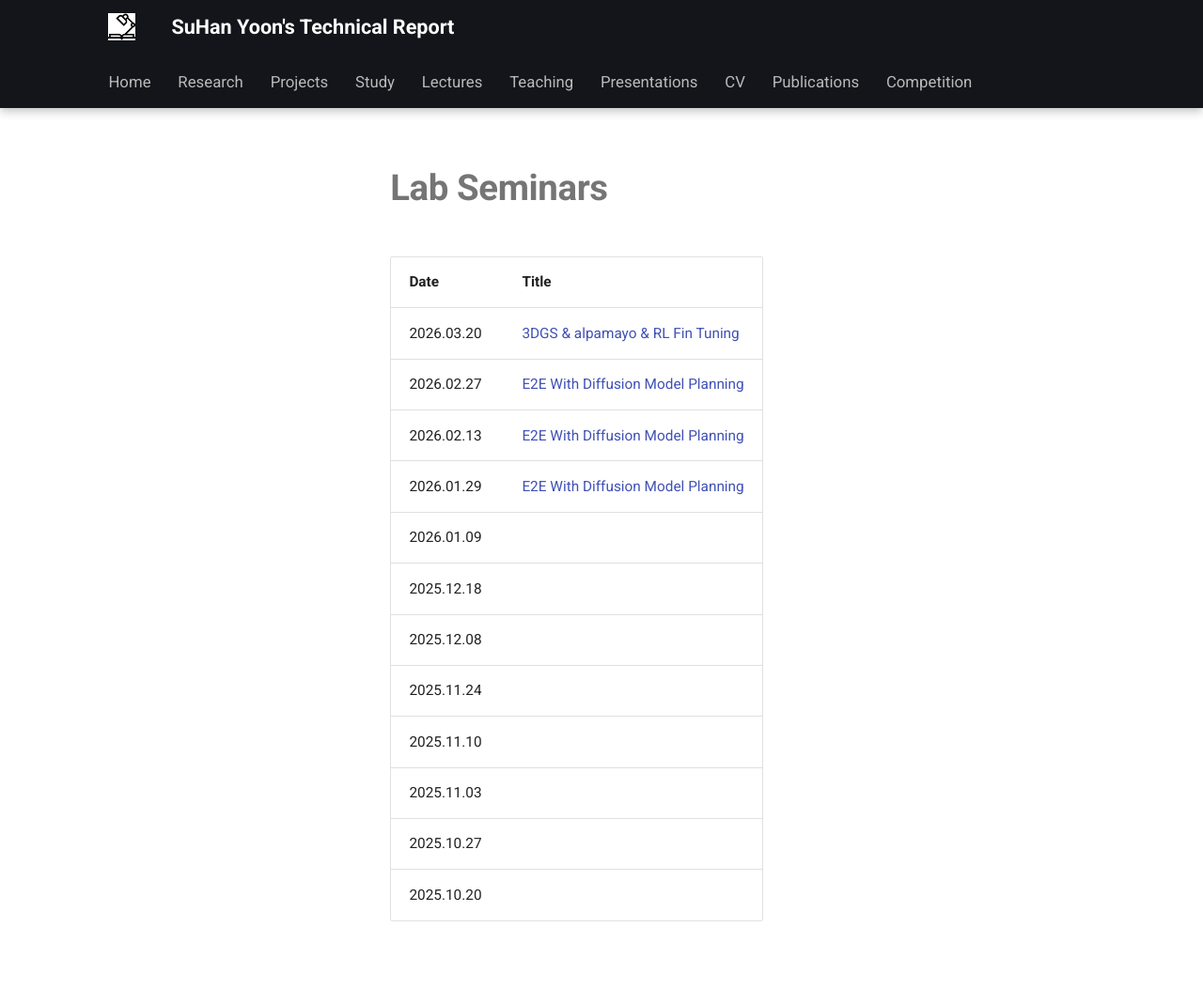
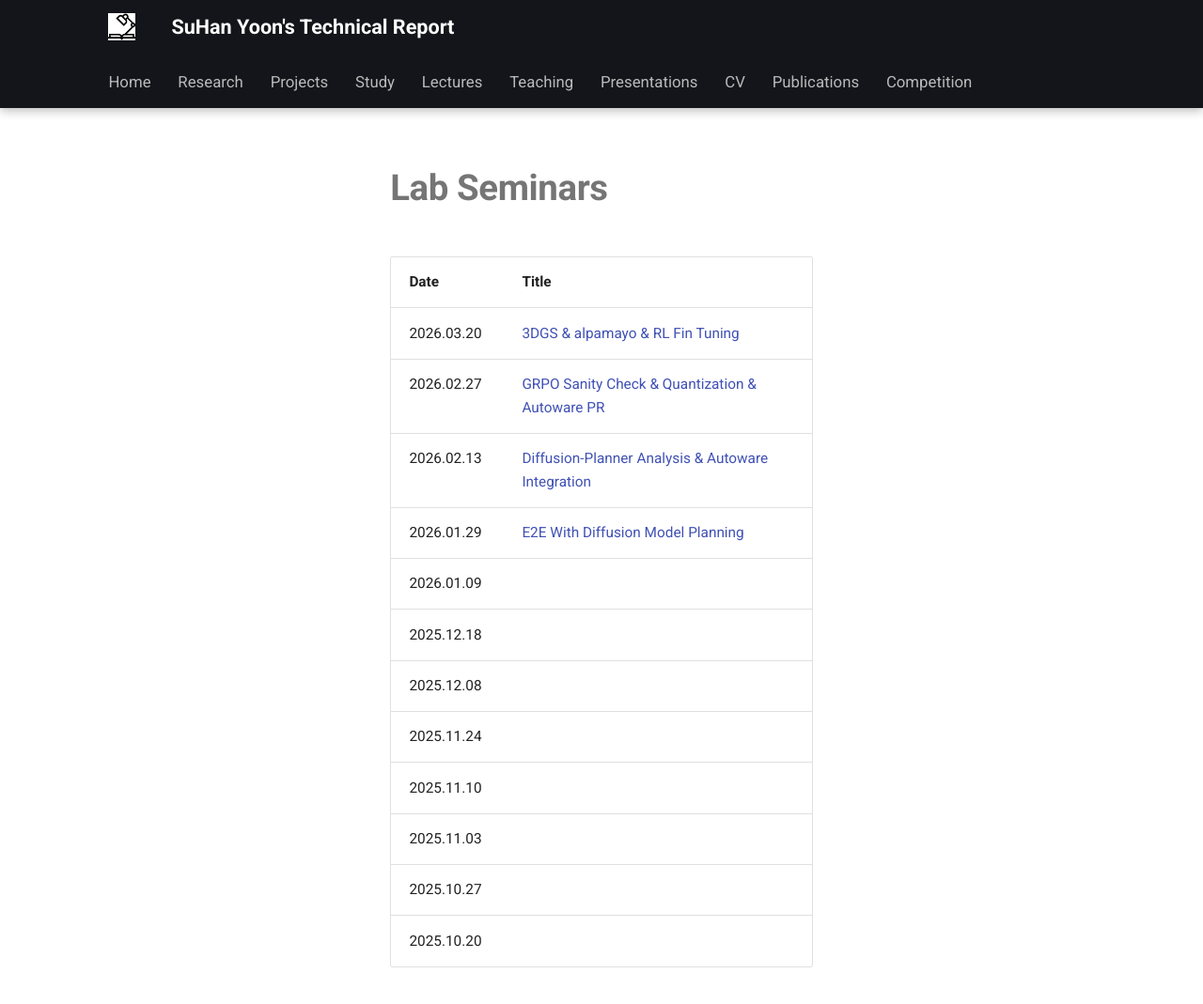
Before and after one commit to YSH-research/YSH-research.github.io, an MkDocs documentation site: the page built from docs/Presentations/lab-seminars.md, in a window 1280 px wide and 1078 px high. Shown: the top 1069 px of the window at 94% size. Built offline with MkDocs 1.6.1 and Material for MkDocs 9.7.7, drawn with Linux system fonts in a browser that asks for light colours.

Commit message:
Update seminar titles for 02-27 and 02-13

```diff
--- a/docs/Presentations/lab-seminars.md
+++ b/docs/Presentations/lab-seminars.md
@@ -3,8 +3,8 @@
 | Date       | Title                          |
 |------------|--------------------------------|
 | 2026.03.20 | [3DGS & alpamayo & RL Fin Tuning](assets/2026-03-20/2026-03-20.md) |
-| 2026.02.27 | [E2E With Diffusion Model Planning](assets/2026-02-27/2026-02-27.md) |
-| 2026.02.13 | [E2E With Diffusion Model Planning](assets/2026-02-13/2026-02-13.md) |
+| 2026.02.27 | [GRPO Sanity Check & Quantization & Autoware PR](assets/2026-02-27/2026-02-27.md) |
+| 2026.02.13 | [Diffusion-Planner Analysis & Autoware Integration](assets/2026-02-13/2026-02-13.md) |
 | 2026.01.29 | [E2E With Diffusion Model Planning](assets/2026-01-29/2026-01-29.md) |
 | 2026.01.09 | [](assets/2026-01-09/2026-01-09.md) |
 | 2025.12.18 | [](assets/2025-12-18/2025-12-18.md) |
```
